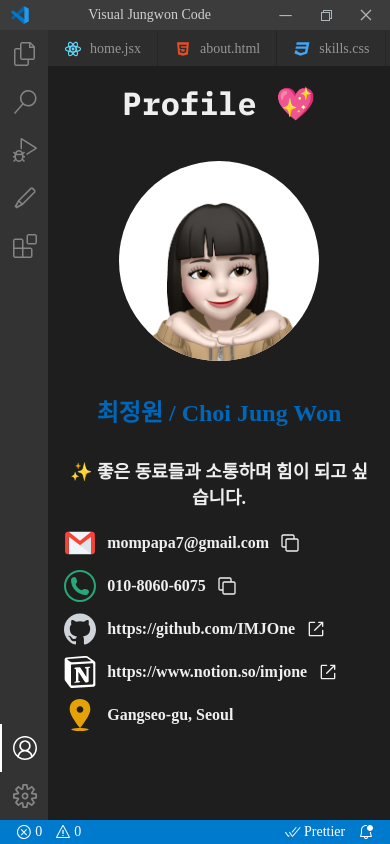
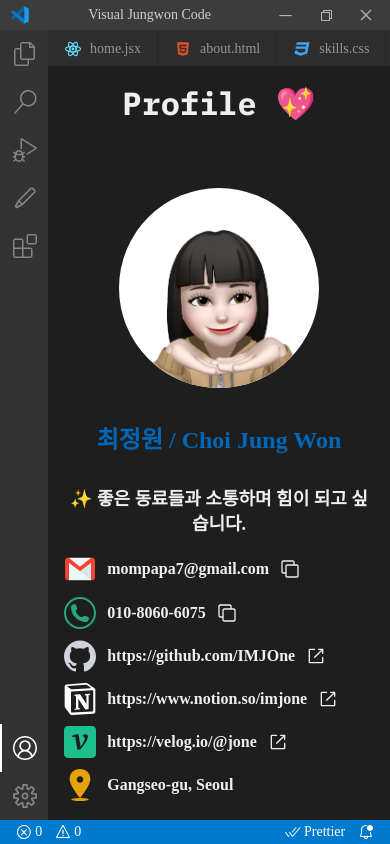
Before and after one commit to IMJOne/Portfolio, a React (Create React App) app: page /readme in a window 390 px wide. Built offline with nearby package versions, Linux system fonts and the light colour scheme; a web font is replaced by a local one.

Commit message:
Add velog to profile

```diff
--- /dev/null
+++ b/src/icons/VelogIcon.jsx
@@ -0,0 +1,12 @@
+export default function VelogIcon(props) {
+  return (
+    // prettier-ignore
+    <svg
+      xmlns="http://www.w3.org/2000/svg"
+      viewBox="0 0 24 24"
+      {...props}
+    >
+      <path d="M3 0C1.338 0 0 1.338 0 3v18c0 1.662 1.338 3 3 3h18c1.662 0 3-1.338 3-3V3c0-1.662-1.338-3-3-3H3Zm6.883 6.25c.63 0 1.005.3 1.125.9l1.463 8.303c.465-.615.846-1.133 1.146-1.553.465-.66.893-1.418 1.283-2.273.405-.855.608-1.62.608-2.295 0-.405-.113-.727-.338-.967-.21-.255-.608-.577-1.193-.967.6-.765 1.35-1.148 2.25-1.148.48 0 .878.143 1.193.428.33.285.494.704.494 1.26 0 .93-.39 2.093-1.17 3.488-.765 1.38-2.241 3.457-4.431 6.232l-2.227.156-1.711-9.628h-2.25V7.24c.6-.195 1.305-.406 2.115-.63.81-.24 1.358-.36 1.643-.36Z" />
+    </svg>
+  );
+}
--- a/src/pages/Readme.jsx
+++ b/src/pages/Readme.jsx
@@ -5,6 +5,7 @@ import uuid from 'react-uuid';
 import MailIcon from '../icons/MailIcon';
 import PhoneIcon from '../icons/PhoneIcon';
 import LocationIcon from '../icons/LocationIcon';
+import VelogIcon from '../icons/VelogIcon';
 
 import { SiGithub, SiNotion } from 'react-icons/si';
 import { RxCopy, RxExternalLink } from 'react-icons/rx';
@@ -38,11 +39,12 @@ export default function Readme() {
           <h3 className={styles.name}>최정원 / Choi Jung Won</h3>
           <h4 className={styles.pharase}>✨ 좋은 동료들과 소통하며 힘이 되고 싶습니다.</h4>
           <div>
-            <SocialList LeftIcon={MailIcon} text={'mompapa7@gmail.com'} RightIcon={<RxCopy />} onClick={copyToClipboard} />
-            <SocialList LeftIcon={PhoneIcon} text={'010-8060-6075'} RightIcon={<RxCopy />} onClick={copyToClipboard} />
-            <SocialList LeftIcon={SiGithub} text={'https://github.com/IMJOne'} RightIcon={<RxExternalLink />} onClick={openLink} fill="#ced4da" />
-            <SocialList LeftIcon={SiNotion} text={'https://www.notion.so/imjone'} RightIcon={<RxExternalLink />} onClick={openLink} fill="#ffffff" />
-            <SocialList LeftIcon={LocationIcon} text={'Gangseo-gu, Seoul'} />
+            <SocialList LeftIcon={MailIcon} text="mompapa7@gmail.com" RightIcon={<RxCopy />} onClick={copyToClipboard} />
+            <SocialList LeftIcon={PhoneIcon} text="010-8060-6075" RightIcon={<RxCopy />} onClick={copyToClipboard} />
+            <SocialList LeftIcon={SiGithub} text="https://github.com/IMJOne" RightIcon={<RxExternalLink />} onClick={openLink} fill="#ced4da" />
+            <SocialList LeftIcon={SiNotion} text="https://www.notion.so/imjone" RightIcon={<RxExternalLink />} onClick={openLink} fill="#ffffff" />
+            <SocialList LeftIcon={VelogIcon} text="https://velog.io/@jone" RightIcon={<RxExternalLink />} onClick={openLink} fill="#1EBF8F" />
+            <SocialList LeftIcon={LocationIcon} text="Gangseo-gu, Seoul" />
           </div>
         </div>
       </div>
--- a/src/pages/Study.jsx
+++ b/src/pages/Study.jsx
@@ -8,7 +8,6 @@ export default function Study() {
   return (
     <div>
       <h2>Study Record 📚</h2>
-      <h3 className={styles.subtitle}>Click to go Notion page 📄</h3>
       <div className={styles.container}>
         {notion.map(({ image, title, url }, index) => (
           <Note key={index} image={image} title={title} url={url} />
--- a/src/styles/Readme.module.css
+++ b/src/styles/Readme.module.css
@@ -1,9 +1,9 @@
 .container {
-  height: calc(100% - 180px);
   display: flex;
   justify-content: center;
   align-items: center;
   gap: 2rem;
+  margin-top: 8rem;
 }
 .contact {
   text-align: center;
@@ -48,7 +48,7 @@
 @media screen and (max-width: 1023px) {
   .container {
     flex-direction: column;
-    height: calc(100% - 90px);
+    margin-top: 4rem;
   }
   .avatar {
     width: 200px;
--- a/src/styles/Study.module.css
+++ b/src/styles/Study.module.css
@@ -2,10 +2,6 @@
   display: grid;
   grid-template-columns: repeat(2, 1fr);
   gap: 2.5rem;
-}
-.subtitle {
-  text-align: center;
-  margin-bottom: 2rem;
 }
 
 @media screen and (max-width: 1023px) {
--- a/src/styles/Theme.module.css
+++ b/src/styles/Theme.module.css
@@ -1,10 +1,10 @@
 .items {
-  height: calc(100% - 180px);
   display: flex;
   justify-content: center;
   align-items: center;
   text-align: center;
   gap: 8rem;
+  margin-top: 8rem;
 }
 .image {
   width: 80%;
@@ -29,9 +29,9 @@
 
 @media screen and (max-width: 768px) {
   .items {
-    height: calc(100% - 60px);
     flex-direction: column;
     gap: 4rem;
+    margin-top: 2rem;
   }
   .image {
     width: 50%;
```
